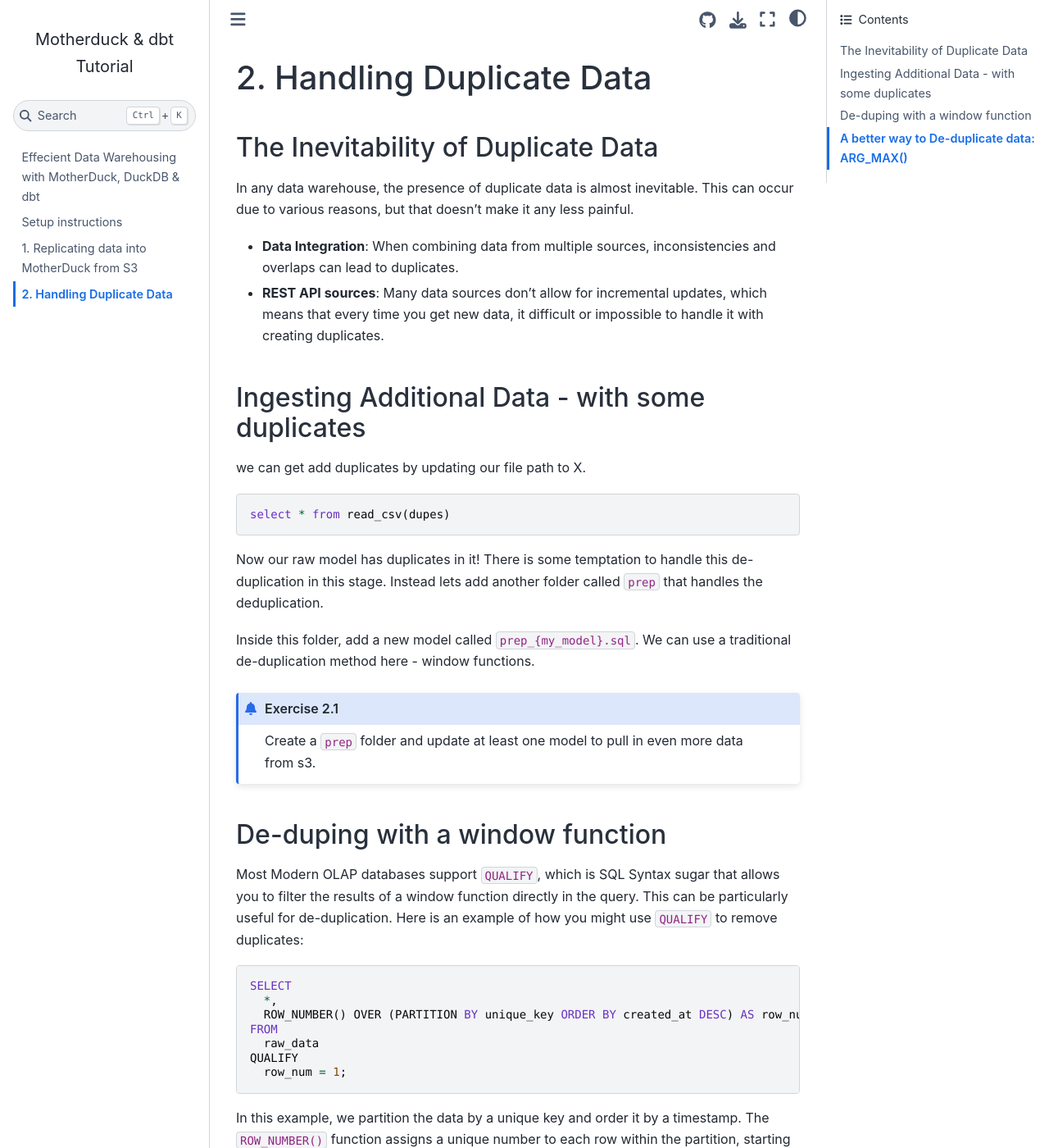
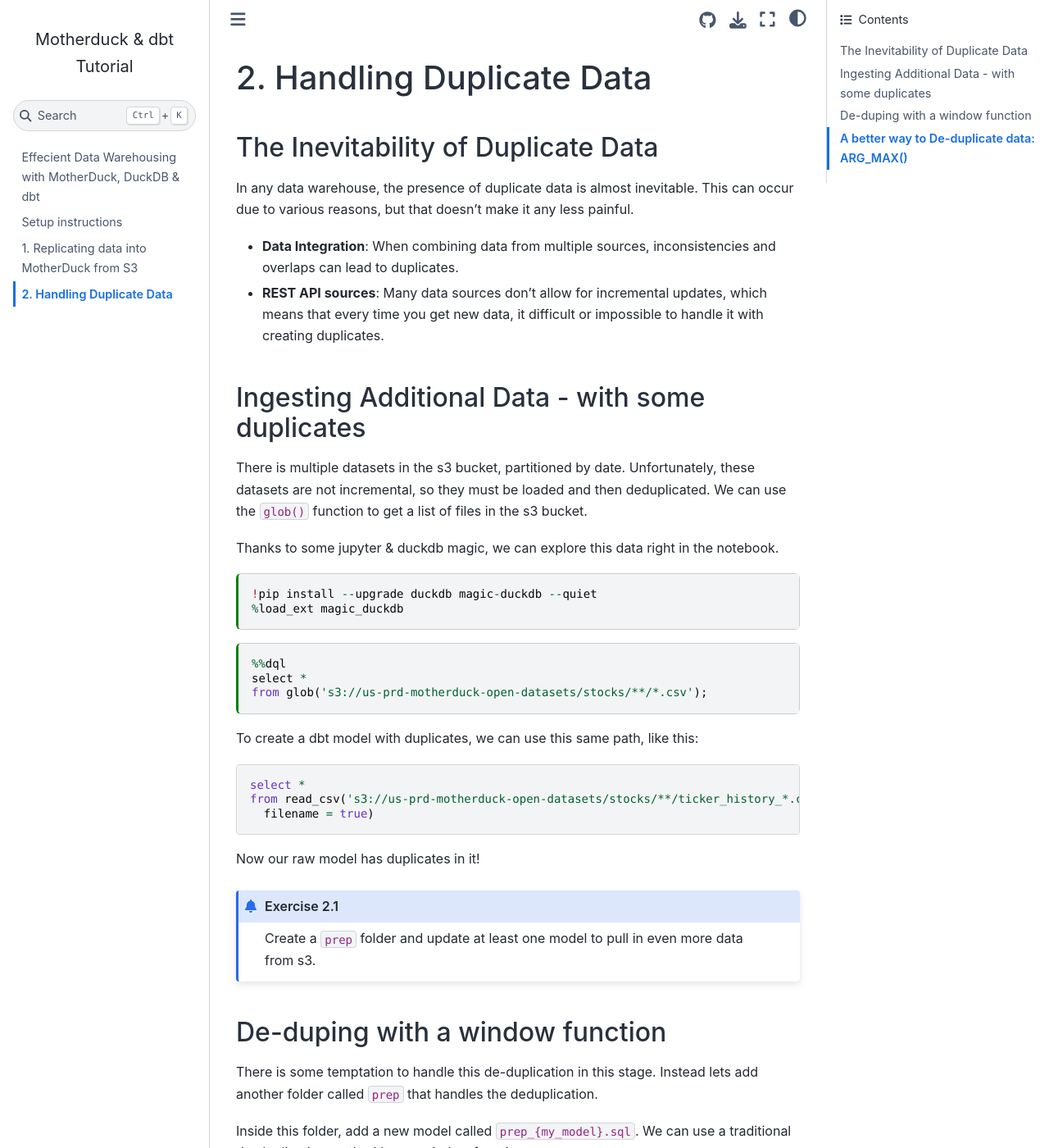
Before and after one commit to MotherDuck-Open-Source/dbt-tutorial, a Jupyter Book: the page built from 2_handling-duplicates.md, in a window 1280 px wide and 1400 px high. Shown: the whole window at 82% size. Built offline with Jupyter Book 1.0.4 settings and Sphinx 7.4.7 and the Sphinx Book theme 1.1.4, drawn with Linux system fonts in a browser that asks for light colours.

Commit message:
Refactor code to use DuckDB's read_csv() function for reading CSV files and add support for additional file types

````diff
--- a/2_handling-duplicates.md
+++ b/2_handling-duplicates.md
@@ -23,21 +23,40 @@ In any data warehouse, the presence of duplicate data is almost inevitable. This
 
 ## Ingesting Additional Data - with some duplicates
 
-we can get add duplicates by updating our file path to X.
+There is multiple datasets in the s3 bucket, partitioned by date. Unfortunately, these datasets are not incremental, so they must be loaded and then deduplicated. We can use the `glob()` function to get a list of files in the s3 bucket.
+
+Thanks to some jupyter & duckdb magic, we can explore this data right in the notebook.
+
+```{code-cell}
+!pip install --upgrade duckdb magic-duckdb --quiet
+%load_ext magic_duckdb
+```
+
+```{code-cell}
+%%dql
+select *
+from glob('s3://us-prd-motherduck-open-datasets/stocks/**/*.csv');
+```
+
+To create a dbt model with duplicates, we can use this same path, like this:
 
 ```sql
-select * from read_csv(dupes)
+select *
+from read_csv('s3://us-prd-motherduck-open-datasets/stocks/**/ticker_history_*.csv',
+  filename = true)
 ```
 
-Now our raw model has duplicates in it! There is some temptation to handle this de-duplication in this stage. Instead lets add another folder called `prep` that handles the deduplication.
-
-Inside this folder, add a new model called `prep_{my_model}.sql`. We can use a traditional de-duplication method here - window functions.
+Now our raw model has duplicates in it!
 
 ```{admonition} Exercise 2.1
 Create a `prep` folder and update at least one model to pull in even more data from s3.
 ```
 
 ## De-duping with a window function
+
+There is some temptation to handle this de-duplication in this stage. Instead lets add another folder called `prep` that handles the deduplication.
+
+Inside this folder, add a new model called `prep_{my_model}.sql`. We can use a traditional de-duplication method here - window functions.
 
 Most Modern OLAP databases support `QUALIFY`, which is SQL Syntax sugar that allows you to filter the results of a window function directly in the query. This can be particularly useful for de-duplication. Here is an example of how you might use `QUALIFY` to remove duplicates:
 
````
